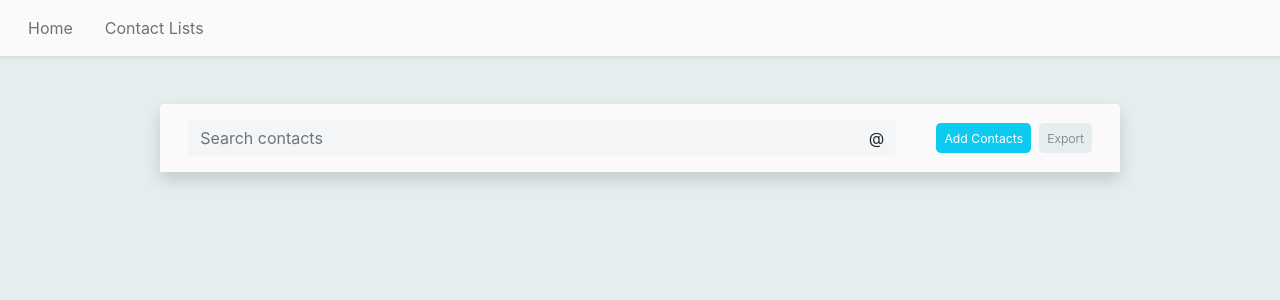
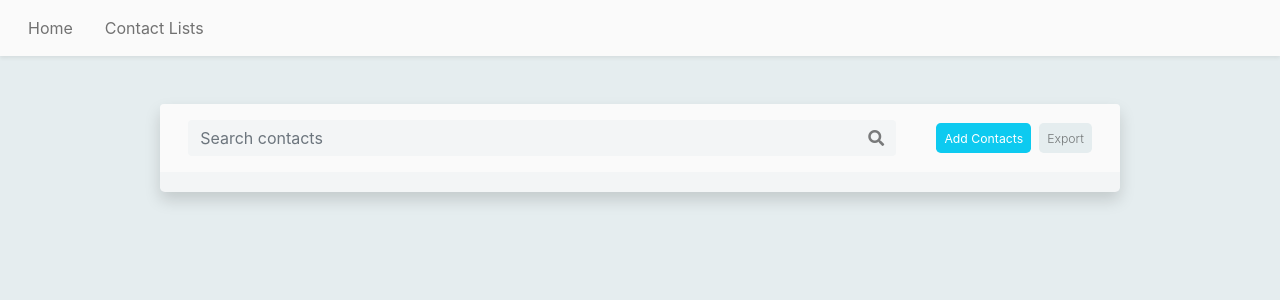
Before and after one commit to turza1994/con-tak, a React (Create React App) app: page / in a window 1280 px wide. Shown: the top 300 px of the page. Built offline with nearby package versions, Linux system fonts and the light colour scheme.

Commit message:
completing search functionalities

```diff
--- a/public/index.html
+++ b/public/index.html
@@ -26,6 +26,8 @@
     -->
     <link href="https://cdn.jsdelivr.net/npm/bootstrap@5.1.3/dist/css/bootstrap.min.css" rel="stylesheet" integrity="sha384-1BmE4kWBq78iYhFldvKuhfTAU6auU8tT94WrHftjDbrCEXSU1oBoqyl2QvZ6jIW3" crossorigin="anonymous">
 
+    <link rel="stylesheet" href="https://cdnjs.cloudflare.com/ajax/libs/font-awesome/5.15.4/css/all.min.css" integrity="sha512-1ycn6IcaQQ40/MKBW2W4Rhis/DbILU74C1vSrLJxCq57o941Ym01SwNsOMqvEBFlcgUa6xLiPY/NS5R+E6ztJQ==" crossorigin="anonymous" referrerpolicy="no-referrer" />
+
     <title>Con-Tak !</title>
   </head>
   <body>
--- a/src/components/ContactPageHeader/ContactPageHeader.js
+++ b/src/components/ContactPageHeader/ContactPageHeader.js
@@ -1,12 +1,16 @@
-import React from 'react';
+import React, { useState } from 'react';
+import { useSelector } from 'react-redux';
 import '../../index.css';
 
-const ContactPageHeader = () => {
+const ContactPageHeader = ({onSearchChange}) => {
+    const [searchValue, setSearchValue] = useState("")
+
     return (
-        <div className="bg-little-grey w-100 px-2 py-3 rounded-top d-flex flex-xs-column flex-sm-column flex-md-row flex-row justify-content-around align-items-center mb-1">
+        <div className="bg-little-grey w-100 px-2 py-3 rounded-top d-flex flex-xs-column flex-sm-column flex-md-row flex-row justify-content-around align-items-center mb-1" >
             <div className="input-group w-75">
-                <input type="text" className="form-control bg-light-grey border-0" placeholder="Search contacts" aria-label="Recipient's username" aria-describedby="basic-addon2" />
-                <span className="input-group-text bg-light-grey border-0" id="basic-addon2">@</span>
+                <input type="text" className="form-control bg-light-grey border-0" placeholder="Search contacts" aria-label="Recipient's username" aria-describedby="basic-addon2" onChange={onSearchChange}/>
+
+                <span className="input-group-text bg-light-grey border-0" id="basic-addon2"><i className="fas fa-search text-black-50"></i></span>
             </div>
 
             <div className="buttons d-flex">
--- a/src/pages/ContactPage/ContactPage.js
+++ b/src/pages/ContactPage/ContactPage.js
@@ -1,34 +1,52 @@
-import React from 'react';
+import React, { useEffect, useState } from 'react';
 import { useSelector } from 'react-redux';
 import ContactPageHeader from '../../components/ContactPageHeader/ContactPageHeader';
 import SingleContact from '../../components/SingleContact/SingleContact';
 import '../../index.css';
 
 const ContactPage = () => {
-    const contacts = useSelector((state) => state.contacts.contacts)
+    let contacts = useSelector((state) => state.contacts.contacts)
     console.log(contacts);
+    let [filteredContacts, setFilteredContacts] = useState([])
+    console.log(filteredContacts);
 
     const alphabets={}
     console.log(alphabets);
+
+    useEffect(()=>{
+        setFilteredContacts([...contacts])
+    }, [contacts])
 
     const renderContactWithNameGroup = (cv)=>{
         alphabets[cv.name[0]] = true
 
         return <div>
-                    <div className="w-100 text-center mb-1 text-black-50 text-uppercase"><small>{cv.name[0]}</small></div>
+                    <div className="w-100 text-center mb-1 text-black-50 text-uppercase lh-1" ><small key={`${cv.id}tu`}>{cv.name[0]}</small></div>
                     <SingleContact key={cv.id} contactInfo={cv} />
                </div>
     }
+
     const renderSingleContact = (cv)=>{
         return <SingleContact key={cv.id} contactInfo={cv} />
     }
 
+    const onSearchChange = (e)=>{
+        let name = e.target.value;
+        let filteredContacts = [];
+        for(let i=0; i<contacts.length; i++){
+            if(contacts[i].name.toLowerCase().includes(name.toLowerCase())){
+                filteredContacts.push(contacts[i]);
+            }
+        }
+        setFilteredContacts(filteredContacts)
+    }
+
     return (
-        <div className="m-5 w-75 mx-auto rounded-3 bg-light-grey shadow">
-            <ContactPageHeader />
+        <div className="m-5 w-75 mx-auto rounded-3 bg-light-grey shadow pb-3" style={{borderRadius: '100px'}}>
+            <ContactPageHeader onSearchChange={onSearchChange} />
             <div className="px-3">
                 {
-                    contacts.map(cv => {
+                    filteredContacts.map(cv => {
                         return !alphabets[cv.name[0]] ?
                         renderContactWithNameGroup(cv)
                         :
--- a/src/redux/contactSlice.js
+++ b/src/redux/contactSlice.js
@@ -48,7 +48,7 @@ const contactSlice = createSlice({
         },
         [getContacts.fulfilled]: (state, { payload }) => {
             console.log('Fetched Successfully!');
-            return { ...state, contacts: payload };
+            return { ...state, contacts: payload, filteredContacts: payload };
         },
         [getContacts.rejected]: () => {
             console.log('Rejected!');
```
